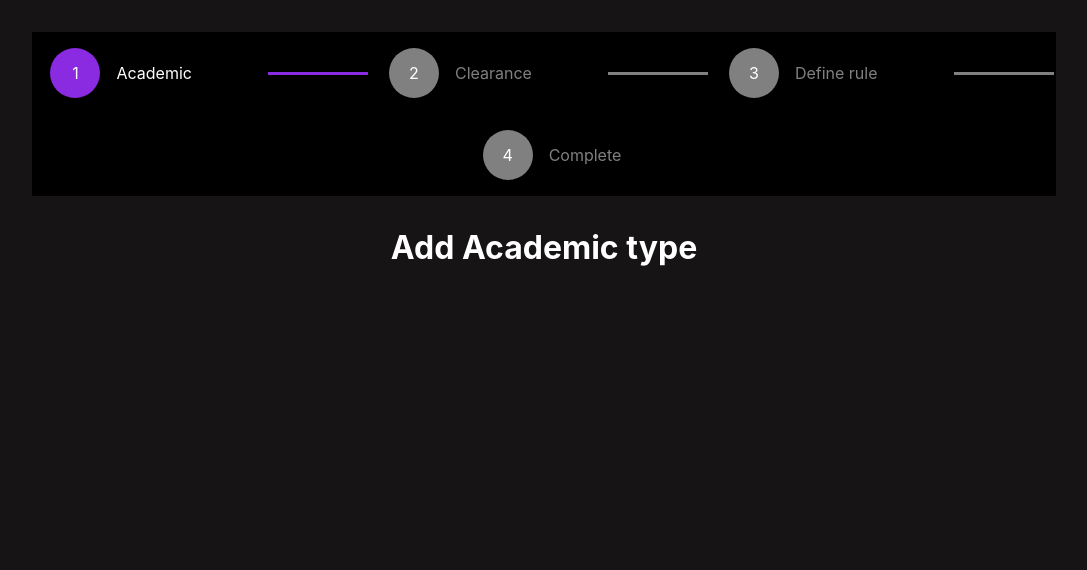
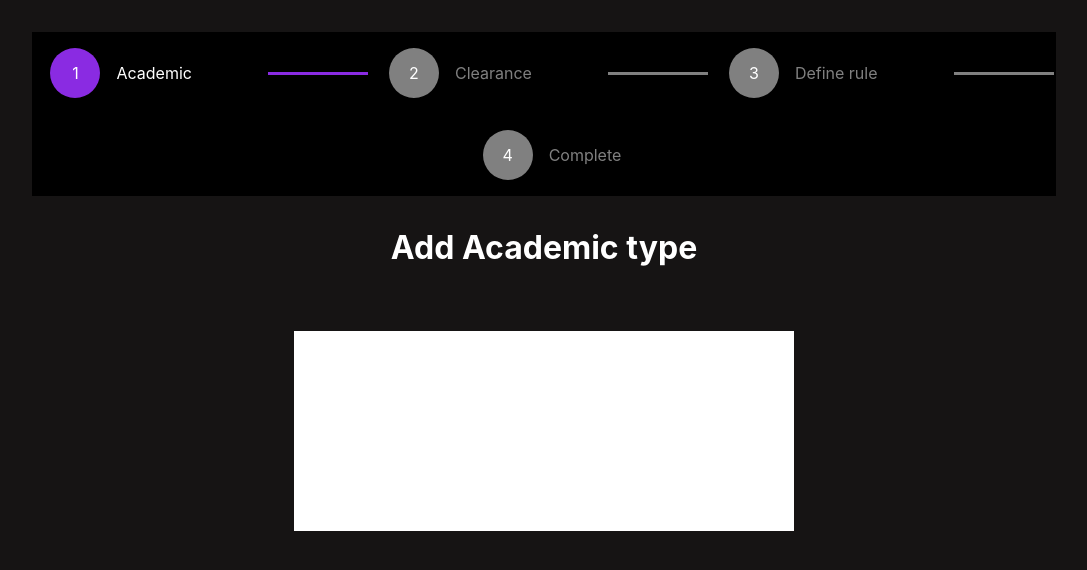
Before and after one commit to kennataddese6/BISCS, a React (Create React App) app in the folder frontend/: page / in a window 1280 px wide. Shown: the top 570 px of the page, without its empty margins (96-1183 px from the left). Built offline with nearby package versions, Linux system fonts and the light colour scheme.

Commit message:
style academic types container

```diff
--- a/frontend/src/App.css
+++ b/frontend/src/App.css
@@ -52,3 +52,10 @@ body {
   color: white;
   text-align: center;
 }
+.academictypesContainer {
+  max-width: 500px;
+  width: 80%;
+  height: 200px;
+  background-color: white;
+  margin: 64px auto;
+}
```
